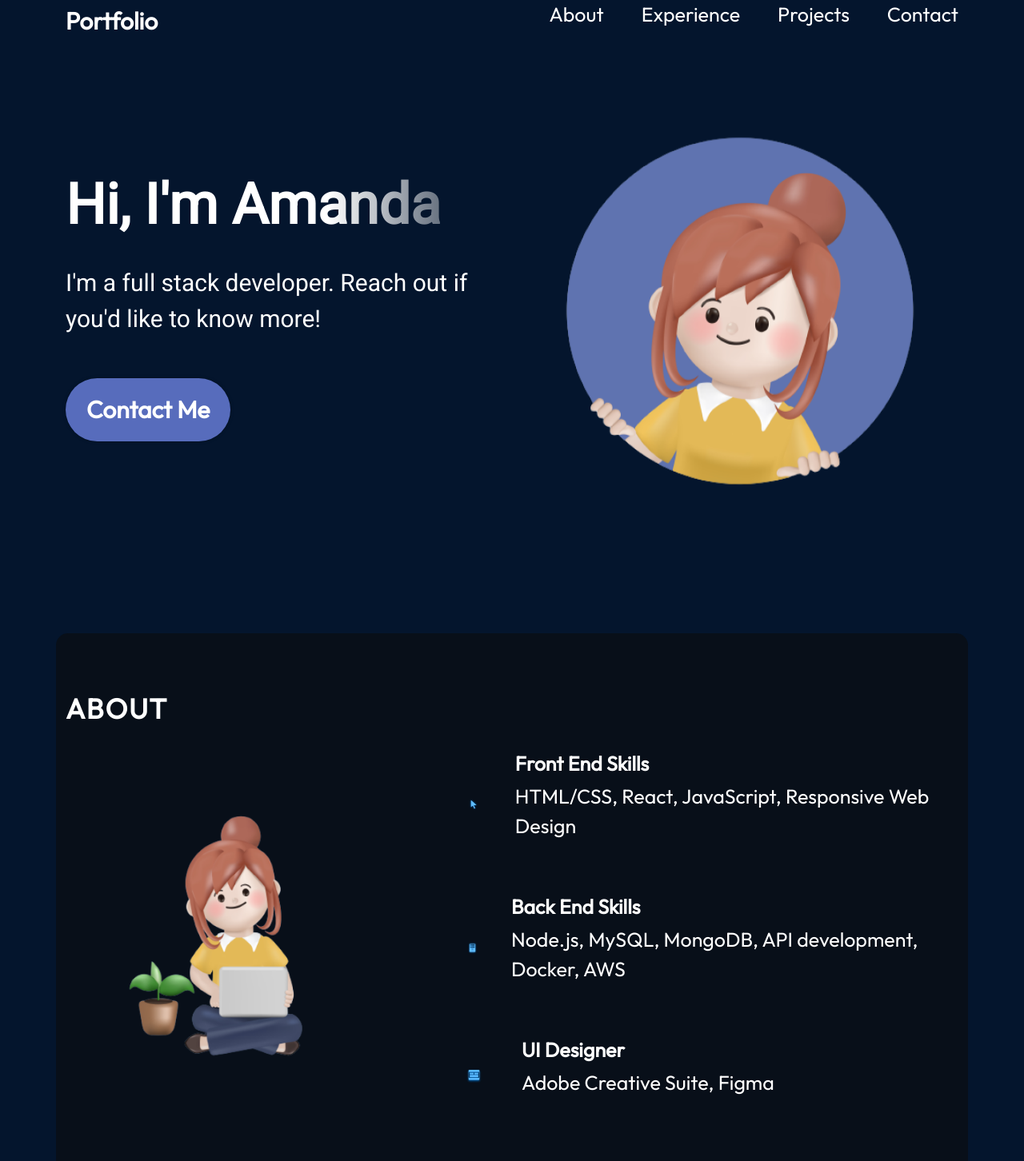
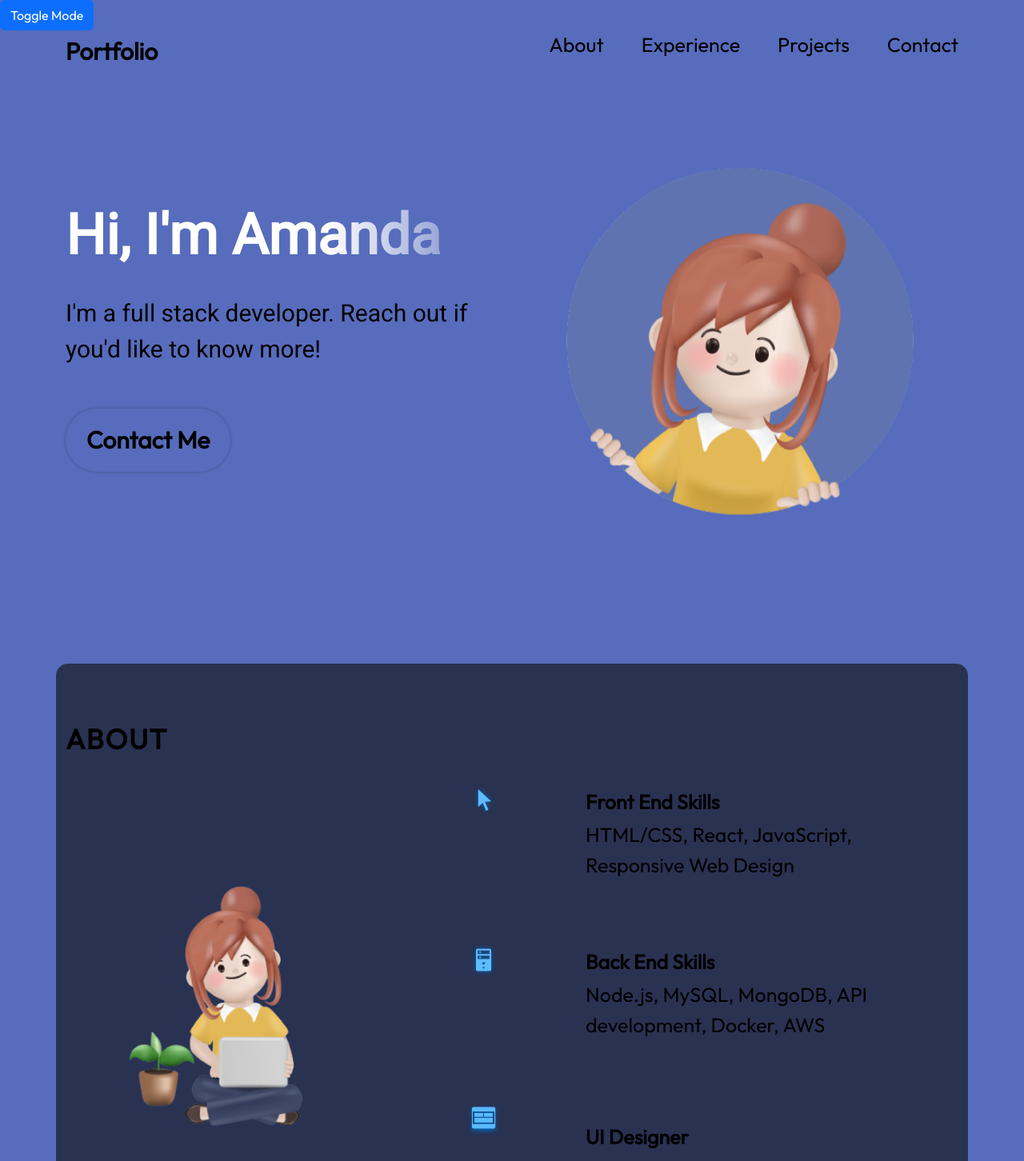
Before and after one commit to zhenyue-555/portfolio, a React (Vite) app: page / in a window 1280 px wide. Shown: the top 1452 px of the page at 80% size. Built offline with nearby package versions, Linux system fonts and the light colour scheme; no server answers; the database is empty.

Commit message:
add day and night mode

```diff
--- a/src/App.jsx
+++ b/src/App.jsx
@@ -1,13 +1,21 @@
 import './App.scss';
-import React from 'react';
+import React, { useState } from 'react';
 import { BrowserRouter as Router, Route, Routes } from "react-router-dom";
 import Home from './pages/Home';
 import ProjectPage from './pages/Projects/ProjectPage';
 import 'bootstrap/dist/css/bootstrap.min.css';
+import { Button } from 'react-bootstrap';
 
 function App() {
+  const [isDayMode, setIsDayMode] = useState(true);
+
+  const toggleMode = () => {
+    setIsDayMode(!isDayMode);
+  };
+
   return (
-    <div className="App">
+    <div className={`App ${isDayMode ? 'day-mode' : 'night-mode'}`}>
+      <Button onClick={toggleMode}>Toggle Mode</Button>
       <Router>
         <div>
         <Routes>
--- a/src/App.scss
+++ b/src/App.scss
@@ -1,4 +1,9 @@
-$color-text: #fff;
+// $color-text: #fff;
+:root {
+  --color-text: #fff;
+}
+$color-text-day: #000000;
+$color-text-night: #ffffff;
 $color-primary: #576cbc;
 $color-secondary: #19376d;
 $color-dark: #0b2447;
@@ -36,3 +41,32 @@ $font-roboto: "Roboto";
   @if $spacing != null { letter-spacing: $spacing; }
   @if $transform != null { text-transform: $transform; }
 }
+
+.App.day-mode {
+  background-color: $color-primary;
+
+  --color-text: #000000;
+
+  .primary-accent {
+      color: $color-primary;
+  }
+
+  .secondary-accent {
+      color: $color-secondary;
+  }
+}
+
+// Night Mode Styles
+.App.night-mode {
+  background-color: $color-bg;
+
+  --color-text: #ffffff;
+
+  .primary-accent {
+      color: lighten($color-primary, 10%);
+  }
+
+  .secondary-accent {
+      color: lighten($color-secondary, 10%);
+  }
+}
--- a/src/pages/About/About.jsx
+++ b/src/pages/About/About.jsx
@@ -22,7 +22,7 @@ export const About = () => {
           <ul className="aboutItems">
             {aboutItems.map((item, index) => (
               <li className="aboutItem" key={index}>
-                <div className="d-none d-md-block d-lg-block">
+                <div className="about-icon d-none d-md-block d-lg-block">
                   <Image src={getImageUrl(`about/${item.icon}`)} alt={`${item.title} icon`} />
                 </div>
                 <div className="aboutItemText">
--- a/src/pages/About/About.scss
+++ b/src/pages/About/About.scss
@@ -12,7 +12,8 @@
     margin-right: 10%;
 
     .about--title {
-        color: $color-text;
+        // color: $color-text;
+        color: var(--color-text);
         @include text-styles(35px, 700, 1.75px, uppercase);
     }
 
@@ -22,7 +23,8 @@
           }
 
         .aboutItems {
-        color: $color-text;
+        // color: $color-text;
+        color: var(--color-text);
         gap: 50px;
         list-style: none;
         padding: 0%;
@@ -41,6 +43,14 @@
             background-size: 0 100%;
             background-repeat: no-repeat;
             transition: 0.4s;
+
+            .about-icon {
+                width: 150px;
+                height: 150px;
+                flex-grow: 0;
+                flex-shrink: 0;
+                flex-basis: auto;
+            }
 
             &:hover {
                 background-size: 100% 100%;
--- a/src/pages/Experience/Experience.scss
+++ b/src/pages/Experience/Experience.scss
@@ -1,13 +1,15 @@
 @import '../../App.scss';
 
 .experience--container {
-    color: $color-text;
+    // color: $color-text;
+    color: var(--color-text);
     margin-top: 79px;
     margin-left: 10%;
     margin-right: 10%;
 
     .experience--title {
-        color: $color-text;
+        // color: $color-text;
+        color: var(--color-text);
         @include text-styles(35px, 700, 1.75px, uppercase);
         margin-bottom: 25px;
         }
--- a/src/pages/Footer/Footer.scss
+++ b/src/pages/Footer/Footer.scss
@@ -2,7 +2,8 @@
 // @import '../scss/global.scss';
 
 .footer--section {
-    color: $color-text;
+    // color: $color-text;
+    color: var(--color-text);
     margin-top: 120px;
     background-color: $color-secondary;
     width: 100vw;
@@ -21,7 +22,8 @@
             text-align: center;
 
             a {
-                color: $color-text;
+                // color: $color-text;
+                color: var(--color-text);
                 text-decoration: none;
                 align-items: center;
                 display: flex;
--- a/src/pages/Hero/Hero.scss
+++ b/src/pages/Hero/Hero.scss
@@ -7,14 +7,16 @@
 
     .hero--content {
         @include flexbox(column, null, flex-start);
-        color: $color-text;
+        // color: $color-text;
+        color: var(--color-text);
         z-index: 1;
 
         .hero--title {
             @include text-styles(70px, 900);
             margin-bottom: 33px;
             font-family: $font-roboto;
-            color: $color-text;
+            // color: $color-text;
+            color: var(--color-text);
             background: linear-gradient(90deg, rgba(255, 255, 255, 1) 70%, rgba(255, 255, 255, 0) 120%);
             -webkit-text-fill-color: transparent;
             -webkit-background-clip: text;
@@ -29,7 +31,8 @@
         .contactBtn {
             text-decoration: none;
             background-color: $color-primary;
-            color: $color-text;
+            // color: $color-text;
+            color: var(--color-text);
             border-radius: 100px;
             @include text-styles(30px, 600);
             padding: 17px 26px;
--- a/src/pages/Navbar/Navbar.scss
+++ b/src/pages/Navbar/Navbar.scss
@@ -3,7 +3,8 @@
 .navbar--title {
     @include text-styles(30px, 600);
     text-decoration: none;
-    color: $color-text;
+    // color: $color-text;
+    color: var(--color-text);
 }
 
 .menuBtn {
@@ -17,7 +18,8 @@
 
     a {
         font-size: 25px;
-        color: $color-text;
+        // color: $color-text;
+        color: var(--color-text);
         text-decoration: none;
     }
 
--- a/src/pages/Projects/ProjectCard.scss
+++ b/src/pages/Projects/ProjectCard.scss
@@ -12,13 +12,15 @@
 
         .projectcard--title {
         @include text-styles(25px, 700);
-        color: $color-text;
+        // color: $color-text;
+        color: var(--color-text);
     }
 
         .projectcard--description {
         margin-top: 6px;
         @include text-styles(25px, 400);
-        color: $color-text;
+        // color: $color-text;
+        color: var(--color-text);
     }
 
         .skills {
@@ -41,7 +43,8 @@
 
         .btn.link {
             text-decoration: none;
-            color: $color-text;
+            // color: $color-text;
+            color: var(--color-text);
             @include text-styles(20px, 600);
             border-radius: 100px;
             background: $color-primary;
@@ -63,13 +66,15 @@
     .projectcard--section {
         .projectcard--title {
             @include text-styles(20px, 700);
-            color: $color-text;
+            // color: $color-text;
+            color: var(--color-text);
         }
 
         .projectcard--description {
             margin-top: 6px;
             @include text-styles(15px, 400);
-            color: $color-text;
+            // color: $color-text;
+            color: var(--color-text);
         }
         .skills {
             .skill {
--- a/src/pages/Projects/Projects.scss
+++ b/src/pages/Projects/Projects.scss
@@ -2,7 +2,8 @@
 
 .projects--section {
     margin-top: 76px;
-    color: $color-text;
+    // color: $color-text;
+    color: var(--color-text);
 
     .projects--title {
         @include text-styles(35px, 700, 1.75px, uppercase);
```
Lines whose indentation alone changed are shown as unchanged.
